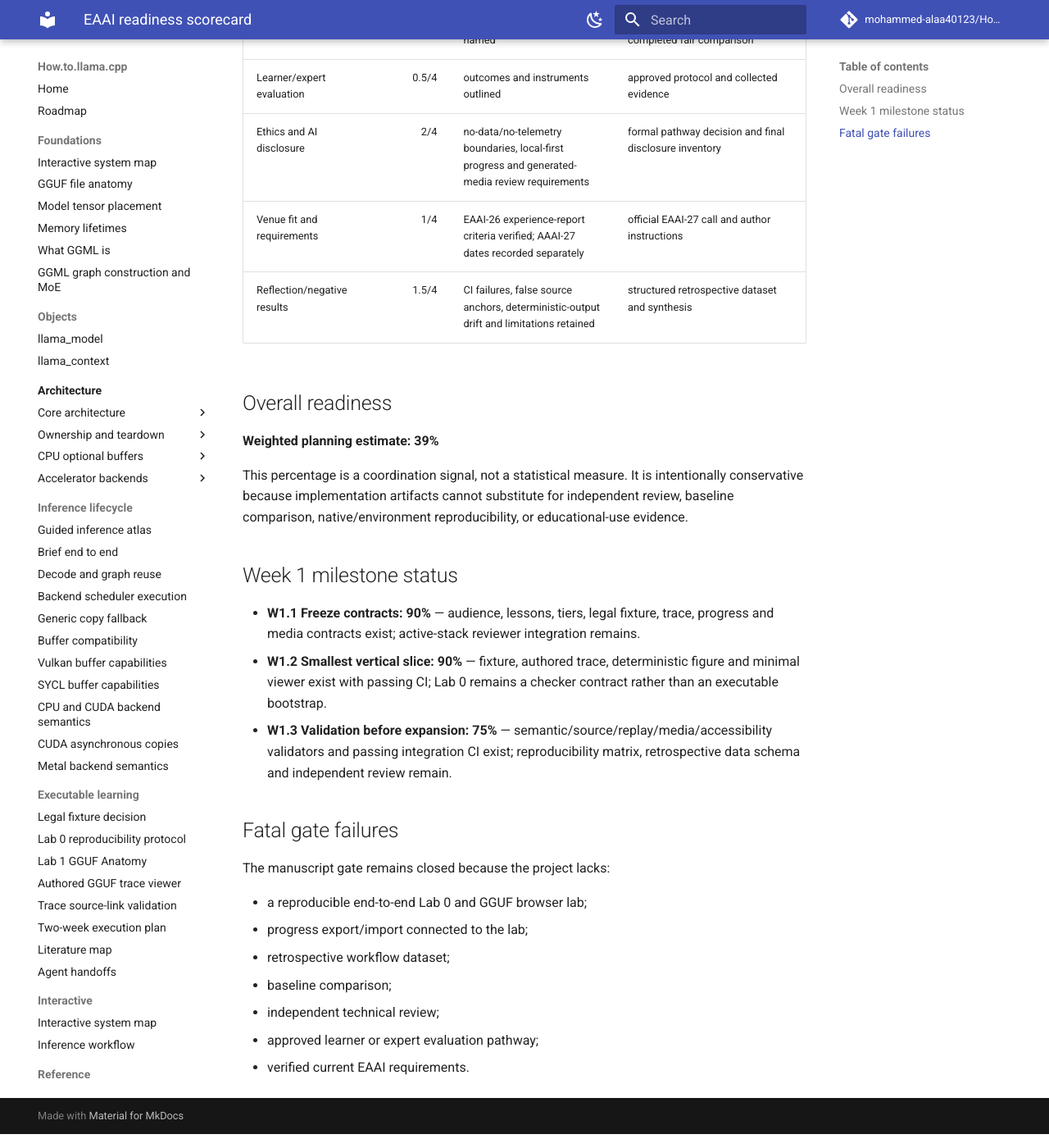
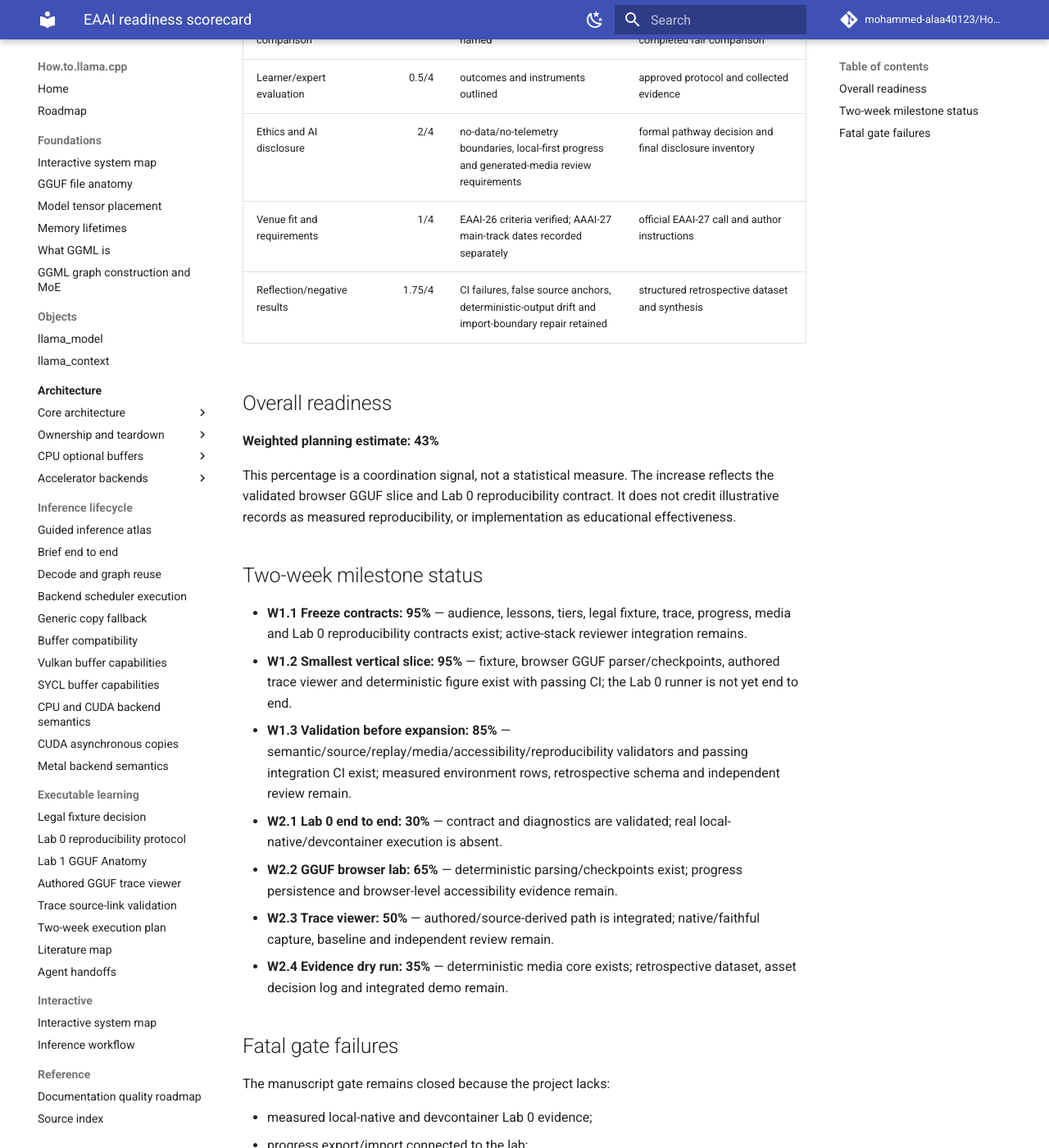
Before and after one commit to mohammed-alaa40123/How.to.llama.cpp, an MkDocs documentation site: the page built from docs/publication/readiness-scorecard.md, in a window 1280 px wide and 1400 px high, scrolled down 1597 px. Shown: the whole window at 82% size. Built offline with MkDocs 1.6.1 and Material for MkDocs 9.7.7, drawn with Linux system fonts in a browser that asks for light colours; comment, search, counter and statistics services are not loaded; some of the changed text lies outside the part shown.

Commit message:
docs: update EAAI readiness after Lab 0 contract validation

```diff
--- a/docs/publication/readiness-scorecard.md
+++ b/docs/publication/readiness-scorecard.md
@@ -14,42 +14,48 @@
 |---|---:|---|---|
 | Educational framing | 2.5/4 | target audience, prerequisites, misconceptions and three lesson contracts frozen | systematic documentation-gap audit and expert review of objectives |
 | Research questions and contribution | 2/4 | four planning RQs and bounded contribution statements | claims-evidence table tied to collected data and baselines |
-| Lab platform architecture | 2/4 | unequal browser/local/cloud tiers and legal fixture policy | reproducibility matrix and clean-environment executions |
-| Lab 0 | 1.5/4 | six-phase schema, validator and model-free report | command runner, diagnostics, timing and local/devcontainer evidence |
-| GGUF browser lab | 1.25/4 | deterministic fixture, golden parse, figure and lesson contract | browser parser, checkpoints, progress adapter and accessibility validation |
+| Lab platform architecture | 2.25/4 | unequal browser/local/cloud tiers, legal fixture policy and validated reproducibility-record contract | clean local-native and devcontainer executions |
+| Lab 0 | 2/4 | six-phase report, reproducibility schema, exact toolchain/timing/diagnostic semantics and passing CI | executable bootstrap/runner plus measured Ubuntu and devcontainer rows |
+| GGUF browser lab | 2.25/4 | deterministic fixture, browser parser, Python agreement, figure and Predict-Discover-Explain checkpoints | progress adapter and browser-level accessibility validation |
 | Executable lecture | 2.5/4 | pinned trace, corrected source anchors, deterministic replay and keyboard-operable viewer with transcript fallback | bounded native/faithful capture, independent review and static baseline comparison |
 | Progress/privacy | 2/4 | local-only schema and privacy constraints | export/import, migration, corruption recovery and storage adapter tests |
 | Media/provenance | 2.5/4 | manifest validator, official API review and deterministic figure with exact checksums | acceptance/revision/rejection dry run and stale-asset test |
-| Accessibility | 2.5/4 | generated-site checks, viewer keyboard controls, live text status, reduced motion and transcript fallback | browser-level keyboard/focus testing for all vertical slices |
+| Accessibility | 2.5/4 | generated-site checks, viewer keyboard controls, live text status, reduced motion and static fallbacks | browser-level keyboard/focus testing for all vertical slices |
 | Technical correctness | 2/4 | pinned sources, source-anchor validation, deterministic fixtures and semantic validators | independent llama.cpp/GGML review |
-| Reproducibility | 2/4 | deterministic fixture/figure/viewer payload and passing integrated CI | supported-environment matrix and clean Lab 0 executions |
-| Agent-workflow evidence | 1.5/4 | durable logs, handoffs, corrections and stacked commits | retrospective extraction, human-correction and cost records |
+| Reproducibility | 2.25/4 | deterministic artifacts, passing integrated CI and machine-checkable Lab 0 run contract | measured supported-environment matrix |
+| Agent-workflow evidence | 1.5/4 | durable logs, handoffs, corrections and stacked commits | DATA-01 retrospective extraction and human/cost records |
 | Baseline comparison | 0.5/4 | three workflow conditions named | frozen benchmark tasks and completed fair comparison |
 | Learner/expert evaluation | 0.5/4 | outcomes and instruments outlined | approved protocol and collected evidence |
 | Ethics and AI disclosure | 2/4 | no-data/no-telemetry boundaries, local-first progress and generated-media review requirements | formal pathway decision and final disclosure inventory |
-| Venue fit and requirements | 1/4 | EAAI-26 experience-report criteria verified; AAAI-27 dates recorded separately | official EAAI-27 call and author instructions |
-| Reflection/negative results | 1.5/4 | CI failures, false source anchors, deterministic-output drift and limitations retained | structured retrospective dataset and synthesis |
+| Venue fit and requirements | 1/4 | EAAI-26 criteria verified; AAAI-27 main-track dates recorded separately | official EAAI-27 call and author instructions |
+| Reflection/negative results | 1.75/4 | CI failures, false source anchors, deterministic-output drift and import-boundary repair retained | structured retrospective dataset and synthesis |
 
 ## Overall readiness
 
-**Weighted planning estimate: 39%**
+**Weighted planning estimate: 43%**
 
-This percentage is a coordination signal, not a statistical measure. It is intentionally conservative because implementation artifacts cannot substitute for independent review, baseline comparison, native/environment reproducibility, or educational-use evidence.
+This percentage is a coordination signal, not a statistical measure. The increase reflects the validated browser GGUF slice and Lab 0 reproducibility contract. It does not credit illustrative records as measured reproducibility, or implementation as educational effectiveness.
 
-## Week 1 milestone status
+## Two-week milestone status
 
-- **W1.1 Freeze contracts: 90%** — audience, lessons, tiers, legal fixture, trace, progress and media contracts exist; active-stack reviewer integration remains.
-- **W1.2 Smallest vertical slice: 90%** — fixture, authored trace, deterministic figure and minimal viewer exist with passing CI; Lab 0 remains a checker contract rather than an executable bootstrap.
-- **W1.3 Validation before expansion: 75%** — semantic/source/replay/media/accessibility validators and passing integration CI exist; reproducibility matrix, retrospective data schema and independent review remain.
+- **W1.1 Freeze contracts: 95%** — audience, lessons, tiers, legal fixture, trace, progress, media and Lab 0 reproducibility contracts exist; active-stack reviewer integration remains.
+- **W1.2 Smallest vertical slice: 95%** — fixture, browser GGUF parser/checkpoints, authored trace viewer and deterministic figure exist with passing CI; the Lab 0 runner is not yet end to end.
+- **W1.3 Validation before expansion: 85%** — semantic/source/replay/media/accessibility/reproducibility validators and passing integration CI exist; measured environment rows, retrospective schema and independent review remain.
+- **W2.1 Lab 0 end to end: 30%** — contract and diagnostics are validated; real local-native/devcontainer execution is absent.
+- **W2.2 GGUF browser lab: 65%** — deterministic parsing/checkpoints exist; progress persistence and browser-level accessibility evidence remain.
+- **W2.3 Trace viewer: 50%** — authored/source-derived path is integrated; native/faithful capture, baseline and independent review remain.
+- **W2.4 Evidence dry run: 35%** — deterministic media core exists; retrospective dataset, asset decision log and integrated demo remain.
 
 ## Fatal gate failures
 
 The manuscript gate remains closed because the project lacks:
 
-- a reproducible end-to-end Lab 0 and GGUF browser lab;
+- measured local-native and devcontainer Lab 0 evidence;
 - progress export/import connected to the lab;
 - retrospective workflow dataset;
 - baseline comparison;
 - independent technical review;
 - approved learner or expert evaluation pathway;
 - verified current EAAI requirements.
+
+No manuscript drafting should begin until every gate is linked to durable evidence and marked evidenced in the authoritative backlog.
```
Also changed, not shown: other parts of docs/publication/readiness-scorecard.md (+1 -1 lines).
